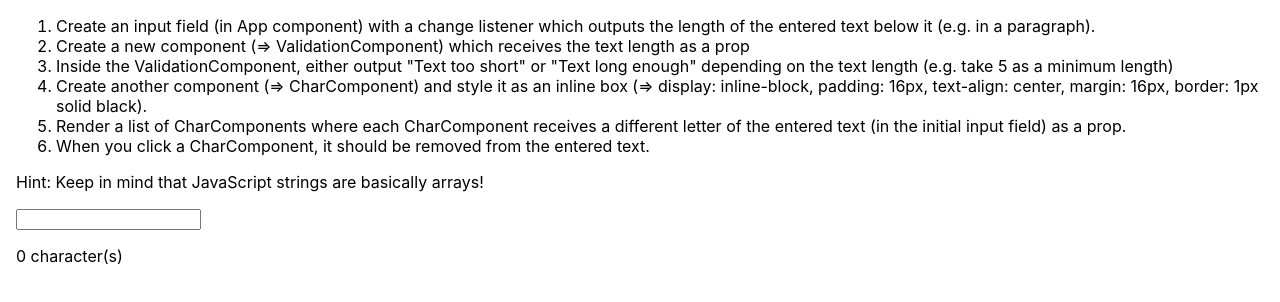
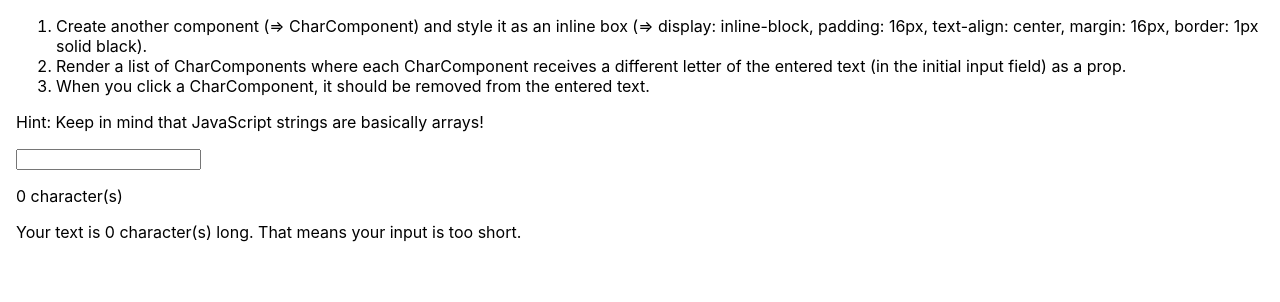
Before and after one commit to fmiusov/react-experiments, a React (Create React App) app: page / in a window 1280 px wide. Shown: the top 302 px of the page. Built offline with nearby package versions, Linux system fonts and the light colour scheme.

Commit message:
input length validation is a success

```diff
--- /dev/null
+++ b/src/experimentThree/components/Validation.js
@@ -0,0 +1,23 @@
+import React, { Component } from 'react';
+
+class Validation extends Component {
+    lengthValidation = () => {
+        if (this.props.length <= 5){
+            return("your input is too short.")
+        } else {
+            return("your input is long enough.")
+        }
+    };
+
+    render () {
+        return (
+            <>
+                <p>
+                    Your text is {this.props.length} character(s) long. That means {this.lengthValidation()}
+                </p>
+            </>
+        );
+    };
+};
+
+export default Validation;
--- a/src/experimentThree/listsAndConditionals.js
+++ b/src/experimentThree/listsAndConditionals.js
@@ -1,4 +1,5 @@
 import React, { Component } from 'react';
+import Validation from "./components/Validation";
 import './style.css';
 
 class ListsAndConditionals extends Component {
@@ -16,9 +17,9 @@ class ListsAndConditionals extends Component {
     return (
       <div className="body">
         <ol>
-          <li>Create an input field (in App component) with a change listener which outputs the length of the entered text below it (e.g. in a paragraph).</li>
-          <li>Create a new component (=> ValidationComponent) which receives the text length as a prop</li>
-          <li>Inside the ValidationComponent, either output "Text too short" or "Text long enough" depending on the text length (e.g. take 5 as a minimum length)</li>
+          {/* <li>Create an input field (in App component) with a change listener which outputs the length of the entered text below it (e.g. in a paragraph).</li> */}
+          {/* <li>Create a new component (=> ValidationComponent) which receives the text length as a prop</li> */}
+          {/* <li>Inside the ValidationComponent, either output "Text too short" or "Text long enough" depending on the text length (e.g. take 5 as a minimum length)</li> */}
           <li>Create another component (=> CharComponent) and style it as an inline box (=> display: inline-block, padding: 16px, text-align: center, margin: 16px, border: 1px solid black).</li>
           <li>Render a list of CharComponents where each CharComponent receives a different letter of the entered text (in the initial input field) as a prop.</li>
           <li>When you click a CharComponent, it should be removed from the entered text.</li>
@@ -26,6 +27,7 @@ class ListsAndConditionals extends Component {
         <p>Hint: Keep in mind that JavaScript strings are basically arrays!</p>
         <input type='text' onChange={this.characterCounter}></input>
         <p>{this.state.length} character(s)</p>
+        <Validation length={this.state.length}/>
       </div>
     );
   }
```
